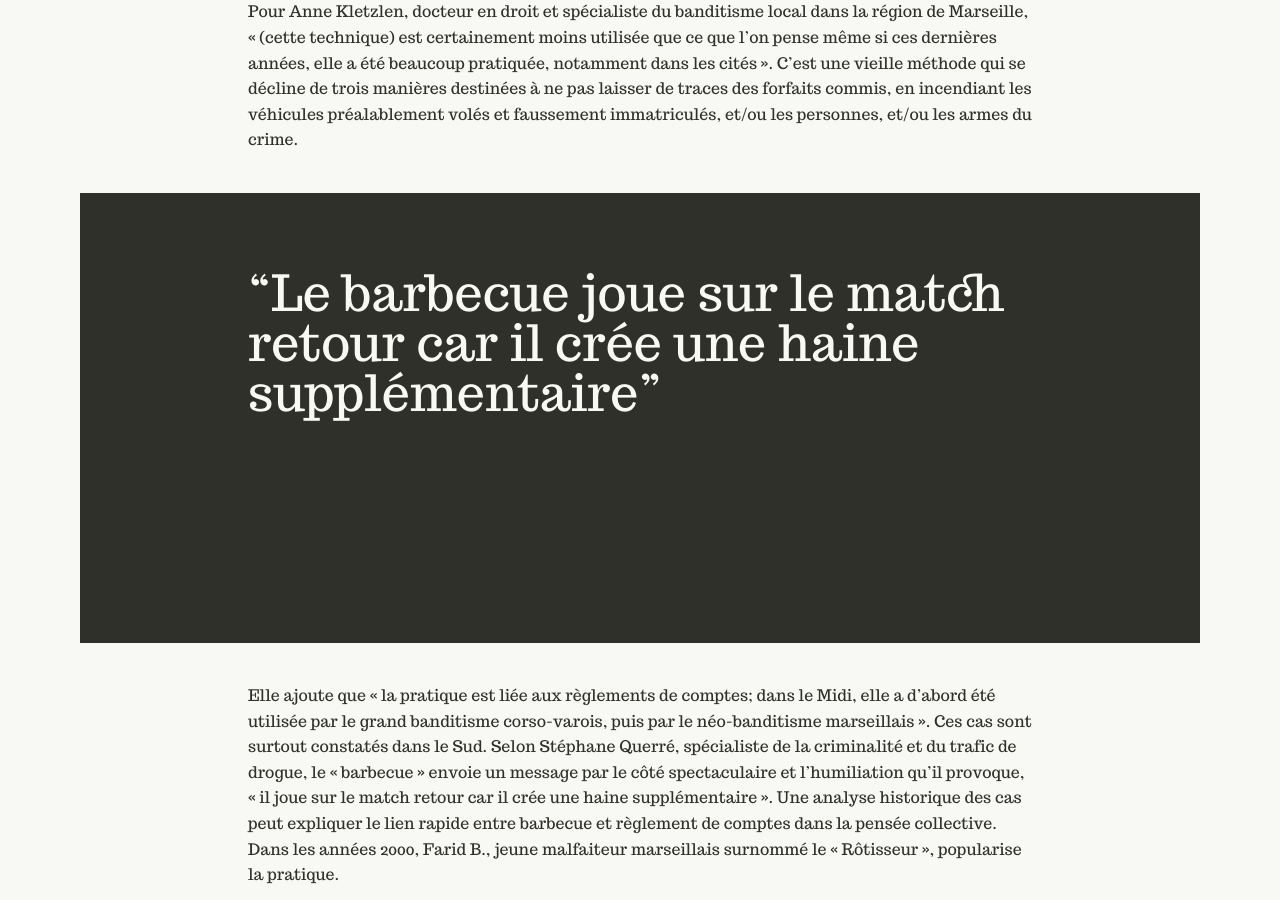
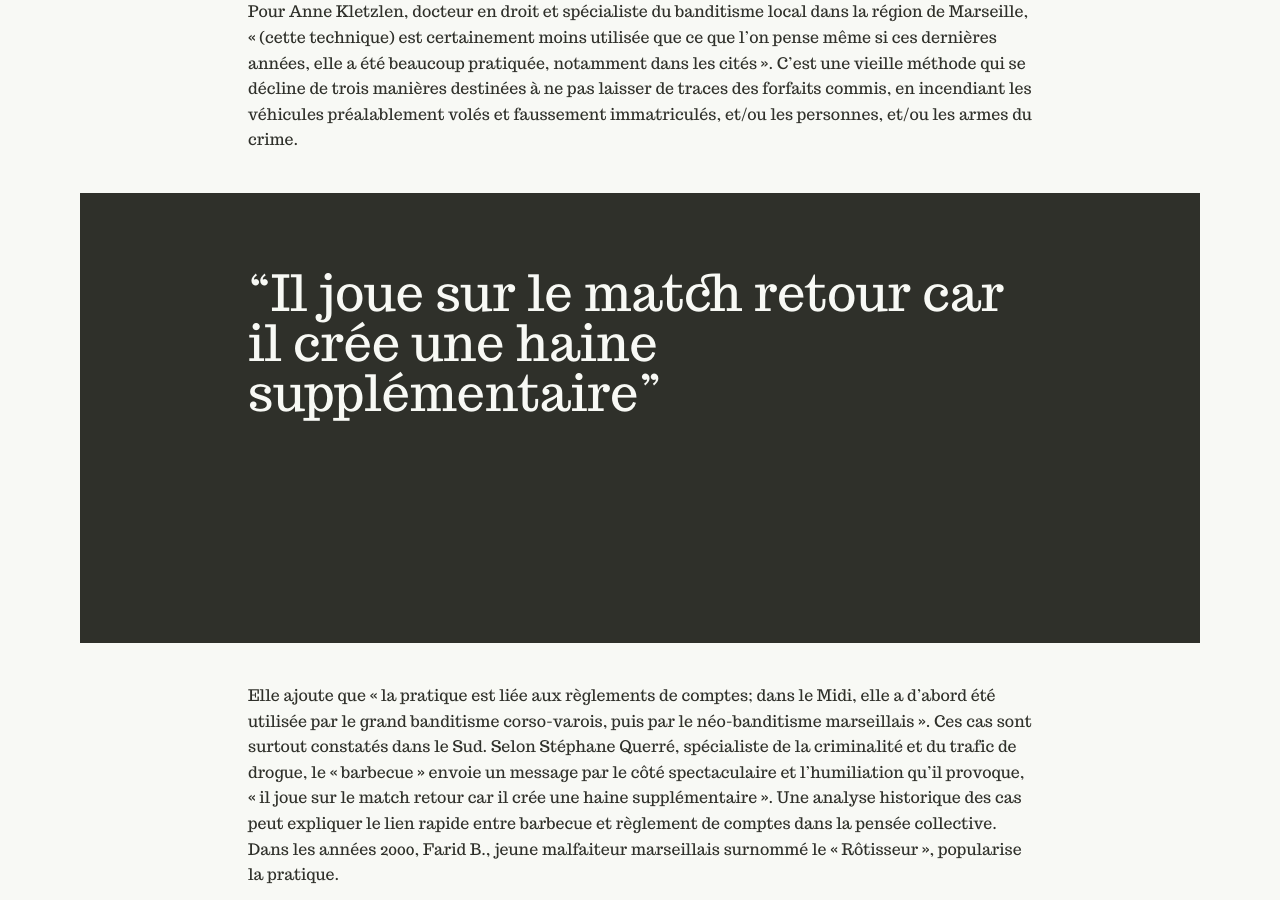
Before and after one commit to reglementsdecomptes/reglementsdecomptes.github.io, a Jekyll site: the page built from _posts/2015-12-11-barbecue.markdown, in a window 1280 px wide and 900 px high, scrolled down 3480 px. Built offline with Jekyll 4.4.1, drawn with Linux system fonts in a browser that asks for light colours.

Commit message:
Updated 2015-12-11-barbecue.markdown

```diff
--- a/_posts/2015-12-11-barbecue.markdown
+++ b/_posts/2015-12-11-barbecue.markdown
@@ -31,7 +31,7 @@ Dans l’affaire de la Batarelle du 30 novembre dernier, la presse, les riverain
 
 Pour Anne Kletzlen, docteur en droit et spécialiste du banditisme local dans la région de Marseille, « (cette technique) est certainement moins utilisée que ce que l’on pense même si ces dernières années, elle a été beaucoup pratiquée, notamment dans les cités ». C’est une vieille méthode qui se décline de trois manières destinées à ne pas laisser de traces des forfaits commis, en incendiant les véhicules préalablement volés et faussement immatriculés, et/ou les personnes, et/ou les armes du crime.
 
-"Le barbecue joue sur le match retour car il crée une haine supplémentaire"
+"Il joue sur le match retour car il crée une haine supplémentaire"
 {: .punchline}
 
 Elle ajoute que « la pratique est liée aux règlements de comptes; dans le Midi, elle a d’abord été utilisée par le grand banditisme corso-varois, puis par le néo-banditisme marseillais ». Ces cas sont surtout constatés dans le Sud. Selon Stéphane Querré, spécialiste de la criminalité et du trafic de drogue, le « barbecue » envoie un message par le côté spectaculaire et l’humiliation qu’il provoque, « il joue sur le match retour car il crée une haine supplémentaire ». Une analyse historique des cas peut expliquer le lien rapide entre barbecue et règlement de comptes dans la pensée collective. Dans les années 2000, Farid B., jeune malfaiteur marseillais surnommé le « Rôtisseur », popularise la pratique.
```
